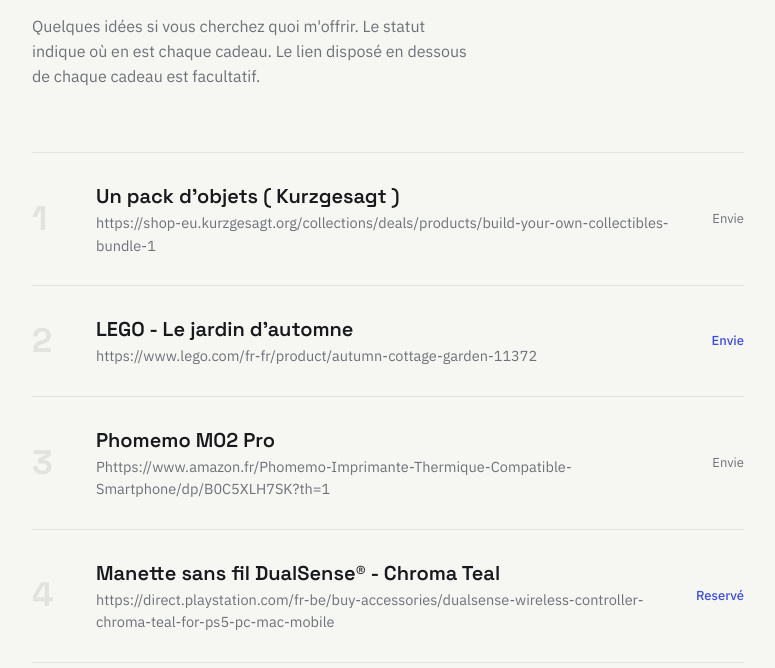
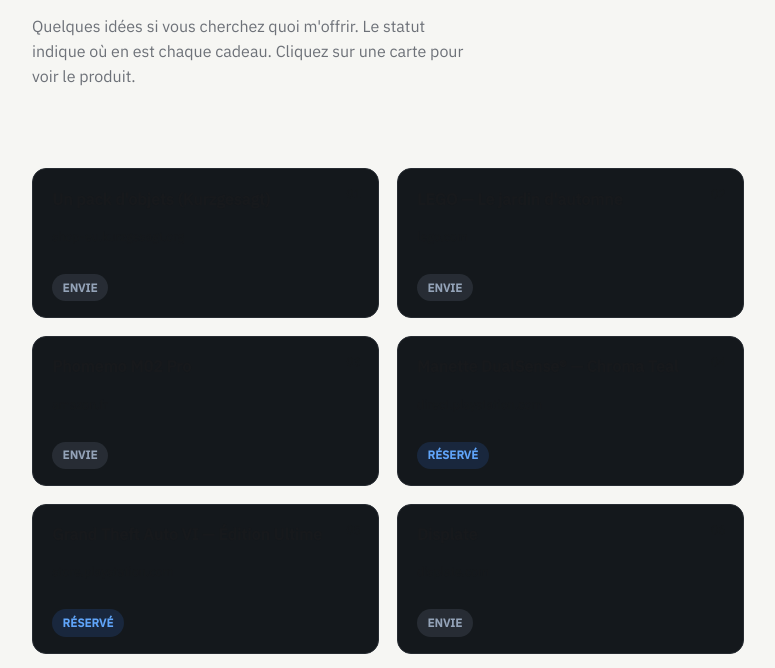
Before and after one commit to bynosta/nosterra, a plain HTML site: page anniversaire.html in a window 1280 px wide. Shown: the part 237-905 px from the top of the page, without its empty margins (252-1027 px from the left). Drawn offline with Linux system fonts and the light colour scheme.

Commit message:
Update anniversaire.html

```diff
--- a/anniversaire.html
+++ b/anniversaire.html
@@ -5,6 +5,67 @@
 <meta name="viewport" content="width=device-width, initial-scale=1.0">
 <title>Anniversaire — Nosterra</title>
 <link rel="stylesheet" href="styles.css">
+<style>
+  .gift-grid {
+    display: grid;
+    grid-template-columns: repeat(auto-fill, minmax(230px, 1fr));
+    gap: 1.1rem;
+    padding: 2rem 0 3rem;
+  }
+  .gift-card {
+    position: relative;
+    display: flex;
+    flex-direction: column;
+    justify-content: space-between;
+    min-height: 150px;
+    padding: 1.2rem 1.2rem 1rem;
+    border-radius: 14px;
+    background: #14181c;
+    border: 1px solid #262b31;
+    text-decoration: none;
+    color: inherit;
+    transition: transform .15s ease, border-color .15s ease;
+  }
+  .gift-card:hover {
+    transform: translateY(-3px);
+    border-color: #3a4148;
+  }
+  .gift-num {
+    position: absolute;
+    top: 1rem;
+    right: 1.1rem;
+    font-size: .75rem;
+    opacity: .35;
+    font-variant-numeric: tabular-nums;
+  }
+  .gift-title {
+    font-size: 1rem;
+    font-weight: 600;
+    line-height: 1.3;
+    margin: 0 1.6rem .4rem 0;
+  }
+  .gift-domain {
+    font-size: .78rem;
+    opacity: .55;
+    margin: 0 0 1rem;
+    word-break: break-word;
+  }
+  .gift-status {
+    align-self: flex-start;
+    font-size: .72rem;
+    font-weight: 600;
+    letter-spacing: .02em;
+    text-transform: uppercase;
+    padding: .3rem .65rem;
+    border-radius: 999px;
+    background: #2a2f35;
+    color: #cfd4d9;
+  }
+  .gift-status.status-envie { background: rgba(148,163,184,.15); color: #94a3b8; }
+  .gift-status.status-reserve { background: rgba(59,130,246,.15); color: #60a5fa; }
+  .gift-status.status-offert { background: rgba(34,197,94,.15); color: #4ade80; }
+  .gift-status.status-economise { background: rgba(251,146,60,.15); color: #fb923c; }
+</style>
 </head>
 <body>
 
@@ -17,78 +78,64 @@
 <section class="hero">
 <div class="wrap">
 <h1>Ma liste d'anniversaire.</h1>
-<p>Quelques idées si vous cherchez quoi m'offrir. Le statut indique où en est chaque cadeau. Le lien disposé en dessous de chaque cadeau est facultatif.</p>
+<p>Quelques idées si vous cherchez quoi m'offrir. Le statut indique où en est chaque cadeau. Cliquez sur une carte pour voir le produit.</p>
 </div>
 </section>
 
-<nav class="wrap">
-<div class="index">
+<div class="wrap">
+<div class="gift-grid">
 
-<a class="row" href="#">
-<span class="row-mark">1</span>
-<span class="row-body">
-<span class="row-title">Un pack d'objets ( Kurzgesagt )</span>
-<p class="row-desc">https://shop-eu.kurzgesagt.org/collections/deals/products/build-your-own-collectibles-bundle-1</p>
-</span>
-<span class="row-status">Envie</span>
+<a class="gift-card" href="https://shop-eu.kurzgesagt.org/collections/deals/products/build-your-own-collectibles-bundle-1" target="_blank" rel="noopener">
+<span class="gift-num">01</span>
+<span class="gift-title">Un pack d'objets (Kurzgesagt)</span>
+<span class="gift-domain">shop-eu.kurzgesagt.org</span>
+<span class="gift-status status-envie">Envie</span>
 </a>
 
-<a class="row" href="#">
-<span class="row-mark">2</span>
-<span class="row-body">
-<span class="row-title">LEGO - Le jardin d'automne</span>
-<p class="row-desc">https://www.lego.com/fr-fr/product/autumn-cottage-garden-11372</p>
-</span>
-<span class="row-status is-live">Envie</span>
+<a class="gift-card" href="https://www.lego.com/fr-fr/product/autumn-cottage-garden-11372" target="_blank" rel="noopener">
+<span class="gift-num">02</span>
+<span class="gift-title">LEGO — Le jardin d'automne</span>
+<span class="gift-domain">lego.com</span>
+<span class="gift-status status-envie">Envie</span>
 </a>
 
-<a class="row" href="#">
-<span class="row-mark">3</span>
-<span class="row-body">
-<span class="row-title">Phomemo M02 Pro</span>
-<p class="row-desc">Phttps://www.amazon.fr/Phomemo-Imprimante-Thermique-Compatible-Smartphone/dp/B0C5XLH7SK?th=1</p>
-</span>
-<span class="row-status">Envie</span>
+<a class="gift-card" href="https://www.amazon.fr/Phomemo-Imprimante-Thermique-Compatible-Smartphone/dp/B0C5XLH7SK?th=1" target="_blank" rel="noopener">
+<span class="gift-num">03</span>
+<span class="gift-title">Phomemo M02 Pro</span>
+<span class="gift-domain">amazon.fr</span>
+<span class="gift-status status-envie">Envie</span>
 </a>
 
-  <a class="row" href="#">
-<span class="row-mark">4</span>
-<span class="row-body">
-<span class="row-title">Manette sans fil DualSense® - Chroma Teal</span>
-<p class="row-desc">https://direct.playstation.com/fr-be/buy-accessories/dualsense-wireless-controller-chroma-teal-for-ps5-pc-mac-mobile</p>
-</span>
-<span class="row-status is-live">Reservé</span>
+<a class="gift-card" href="https://direct.playstation.com/fr-be/buy-accessories/dualsense-wireless-controller-chroma-teal-for-ps5-pc-mac-mobile" target="_blank" rel="noopener">
+<span class="gift-num">04</span>
+<span class="gift-title">Manette DualSense® — Chroma Teal</span>
+<span class="gift-domain">direct.playstation.com</span>
+<span class="gift-status status-reserve">Réservé</span>
 </a>
 
-  <a class="row" href="#">
-<span class="row-mark">5</span>
-<span class="row-body">
-<span class="row-title">Grand Theft Auto VI : Édition Ultime</span>
-<p class="row-desc">https://store.playstation.com/fr-be/product/EP1004-PPSA01547_00-GTAVIULTIMATE001</p>
-</span>
-<span class="row-status is-live">Reservé</span>
+<a class="gift-card" href="https://store.playstation.com/fr-be/product/EP1004-PPSA01547_00-GTAVIULTIMATE001" target="_blank" rel="noopener">
+<span class="gift-num">05</span>
+<span class="gift-title">Grand Theft Auto VI — Édition Ultime</span>
+<span class="gift-domain">store.playstation.com</span>
+<span class="gift-status status-reserve">Réservé</span>
 </a>
 
-  <a class="row" href="#">
-<span class="row-mark">6</span>
-<span class="row-body">
-<span class="row-title">Displate</span>
-<p class="row-desc">https://displate.com/collectors/new_collector_1790185132268_c4efe6a2/sets/wishlist</p>
-</span>
-<span class="row-status is-live">Envie</span>
+<a class="gift-card" href="https://displate.com/collectors/new_collector_1790185132268_c4efe6a2/sets/wishlist" target="_blank" rel="noopener">
+<span class="gift-num">06</span>
+<span class="gift-title">Displate</span>
+<span class="gift-domain">displate.com</span>
+<span class="gift-status status-envie">Envie</span>
 </a>
 
-  <a class="row" href="#">
-<span class="row-mark">7</span>
-<span class="row-body">
-<span class="row-title">Pc gaming</span>
-<p class="row-desc">https://bynosta.github.io/nosterra/road-to-pc.html</p>
-</span>
-<span class="row-status is-live">Économise</span>
+<a class="gift-card" href="road-to-pc.html">
+<span class="gift-num">07</span>
+<span class="gift-title">PC gaming</span>
+<span class="gift-domain">Suivi sur Road to PC</span>
+<span class="gift-status status-economise">Économise</span>
 </a>
 
 </div>
-</nav>
+</div>
 
 <footer class="site-footer">
 <div class="wrap">
```
